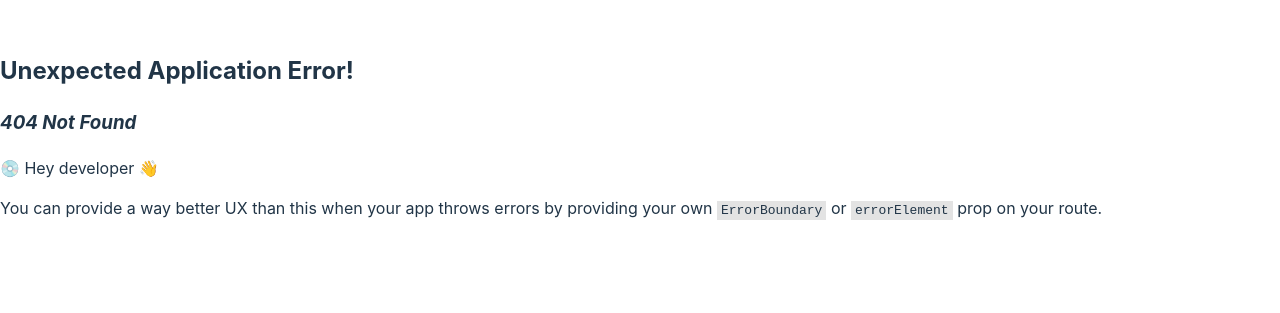
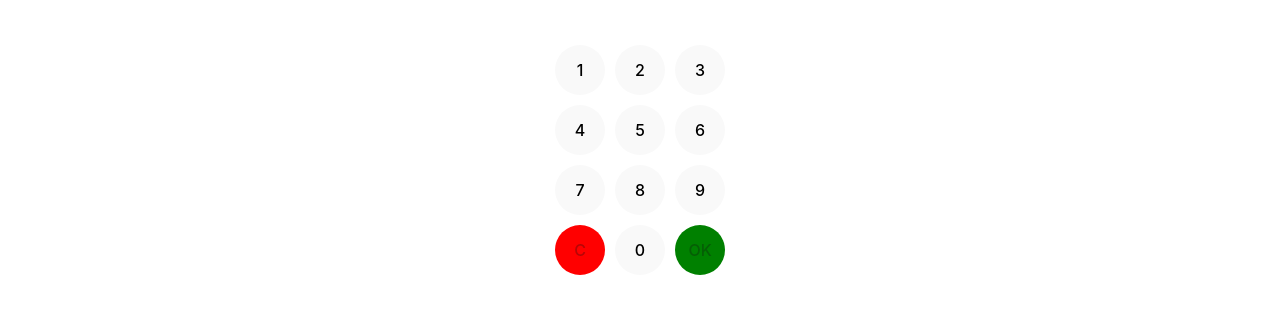
Before and after one commit to sharathr25/react-playground, a React (Vite) app: page /passcpde in a window 1280 px wide. Before the commit this address had no page. Shown: the part 265-578 px from the top of the page. Built offline with nearby package versions, Linux system fonts and the light colour scheme.

Commit message:
passcode

```diff
--- a/src/main.jsx
+++ b/src/main.jsx
@@ -19,6 +19,7 @@ import WackAMole from "./pages/WackAMole";
 import Slider from "./pages/Slider";
 
 import "./index.module.scss";
+import PassCode from "./pages/PassCode";
 
 const routes = [
   {
@@ -81,6 +82,10 @@ const routes = [
     path: "/slider",
     element: <Slider />,
   },
+  {
+    path: "/passcpde",
+    element: <PassCode />,
+  },
 ];
 
 routes.push({
--- /dev/null
+++ b/src/pages/PassCode/index.jsx
@@ -0,0 +1,71 @@
+import { useState } from "react";
+import styles from "./index.module.scss";
+import { ToastContainer, toast } from "react-toastify";
+
+const NUMBERS = [1, 2, 3, 4, 5, 6, 7, 8, 9, 0];
+const EXPECTED_PASSCODE = [2, 5, 2, 5];
+const PASSCODE_LENGTH = 4;
+
+const PassCode = () => {
+  const [passcode, setPasscode] = useState([]);
+
+  const onSubmitClick = () => {
+    if (passcode.length !== PASSCODE_LENGTH) return;
+
+    if (passcode.join() === EXPECTED_PASSCODE.join()) {
+      toast.success("Correct");
+      return;
+    }
+
+    toast.error("Wrong, Try Again");
+  };
+
+  const onNumClick = (n, _e) => {
+    setPasscode((prev) => [...prev, n]);
+  };
+
+  const onUndoClick = () => {
+    const copyPasscode = [...passcode];
+    copyPasscode.pop();
+    setPasscode(copyPasscode);
+  };
+
+  const renderNumBtn = (n) => (
+    <button
+      className={`${styles.btn} ${n === 0 ? styles.zeroBtn : ""}`}
+      key={n}
+      onClick={onNumClick.bind(null, n)}
+      disabled={passcode.length === PASSCODE_LENGTH}
+    >
+      {n}
+    </button>
+  );
+
+  const renderNum = (n, i) => <div key={n + "" + i}>{n}</div>;
+
+  return (
+    <div className={styles.container}>
+      <ToastContainer theme="dark" />
+      <div className={styles.nums}>{passcode.map(renderNum)}</div>
+      <div className={styles.numPad}>
+        {NUMBERS.map(renderNumBtn)}
+        <button
+          className={`${styles.btn} ${styles.undoBtn}`}
+          onClick={onUndoClick}
+          disabled={passcode.length === 0}
+        >
+          C
+        </button>
+        <button
+          className={`${styles.btn} ${styles.submitBtn}`}
+          onClick={onSubmitClick}
+          disabled={passcode.length !== PASSCODE_LENGTH}
+        >
+          OK
+        </button>
+      </div>
+    </div>
+  );
+};
+
+export default PassCode;
--- /dev/null
+++ b/src/pages/PassCode/index.module.scss
@@ -0,0 +1,42 @@
+.container {
+  display: flex;
+  justify-content: center;
+  align-items: center;
+  height: 100vh;
+  width: 100vw;
+  flex-direction: column;
+
+  .nums {
+    display: flex;
+    min-height: 50px;
+    justify-content: flex-start;
+    align-items: center;
+    gap: 20px;
+  }
+
+  .numPad {
+    display: grid;
+    grid-template-columns: repeat(3, 1fr);
+    grid-template-rows: repeat(4, 1fr);
+    gap: 10px;
+    .btn {
+      display: flex;
+      justify-content: center;
+      align-items: center;
+      width: 50px;
+      height: 50px;
+      border-radius: 50%;
+      &.zeroBtn {
+        grid-column: 2 / 3;
+      }
+      &.undoBtn {
+        grid-column: 1 / 2;
+        grid-row: 4 / 5;
+        background-color: red;
+      }
+      &.submitBtn {
+        background-color: green;
+      }
+    }
+  }
+}
```
